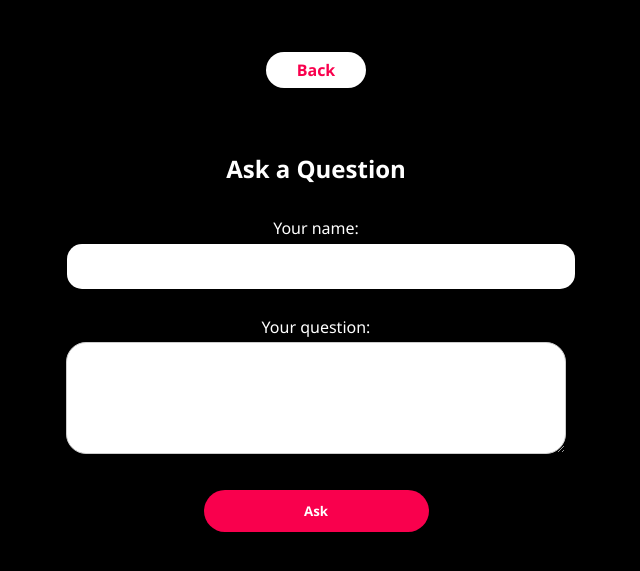
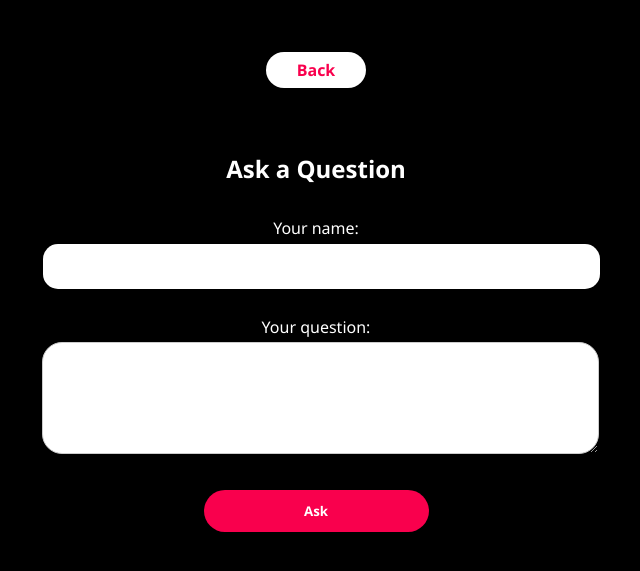
Before and after one commit to software-students-fall2022/web-app-exercise-team-5-1, a Flask app: page /listing/1/ask in a window 1280 px wide. Shown: the top 571 px of the page, without its empty margins (324-964 px from the left). Run offline with Flask 2, Linux system fonts and the light colour scheme; parts of the project's set-up code (start-up, migrations or seed data) failed here and were passed over.

Commit message:
fix: Change input to have flexible width

```diff
--- a/static/css/style.css
+++ b/static/css/style.css
@@ -217,7 +217,7 @@ input[type=text] {
 input, textarea {
   margin: 0.3em;
   padding: 10px;
-  width: 500px;
+  width: 100%;
   border: 1px solid #ccc;
   border-radius: 20px;
   resize: vertical;
```
